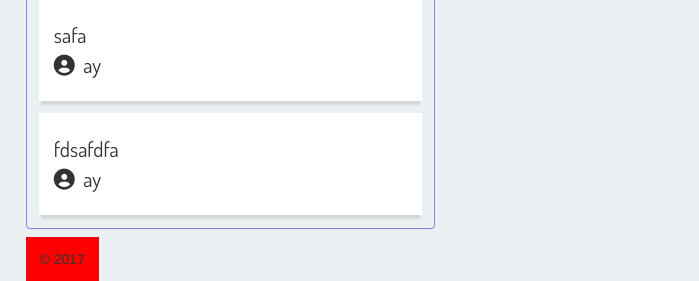
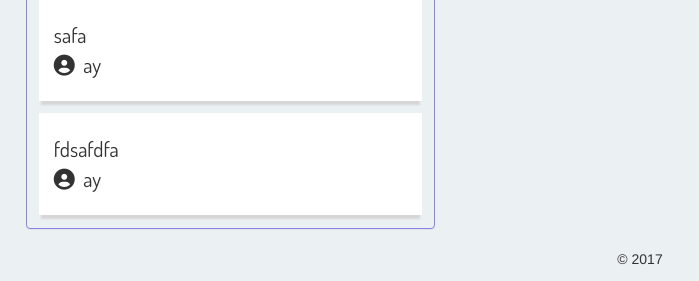
Before and after one commit to gracening/sprint-reviewer, a Rails app: page / in a window 1280 px wide. Shown: the part 1670-1951 px from the top of the page, without its empty margins (0-699 px from the left). Run offline with Rails 7, Linux system fonts and the light colour scheme; data comes from the database, SQL or seed files in the repository; some libraries are stand-ins or nearby versions; some web fonts are replaced.

Commit message:
Fixed footer

```diff
--- a/website/app/assets/stylesheets/application.css
+++ b/website/app/assets/stylesheets/application.css
@@ -152,10 +152,6 @@ body {
 
 /*FOOTER*/
 
-.footer {
+footer {
     text-align: center;
-    width: 50%;
-    margin: 0 auto;
-    padding: 1em;
-    background-color: red;
 }
--- a/website/app/views/layouts/application.html.erb
+++ b/website/app/views/layouts/application.html.erb
@@ -188,6 +188,6 @@
 
 
     </div>
-    <span class="footer">&copy 2017</span>
+    <footer class="footer">&copy 2017</footer>
   </body>
 </html>
```
